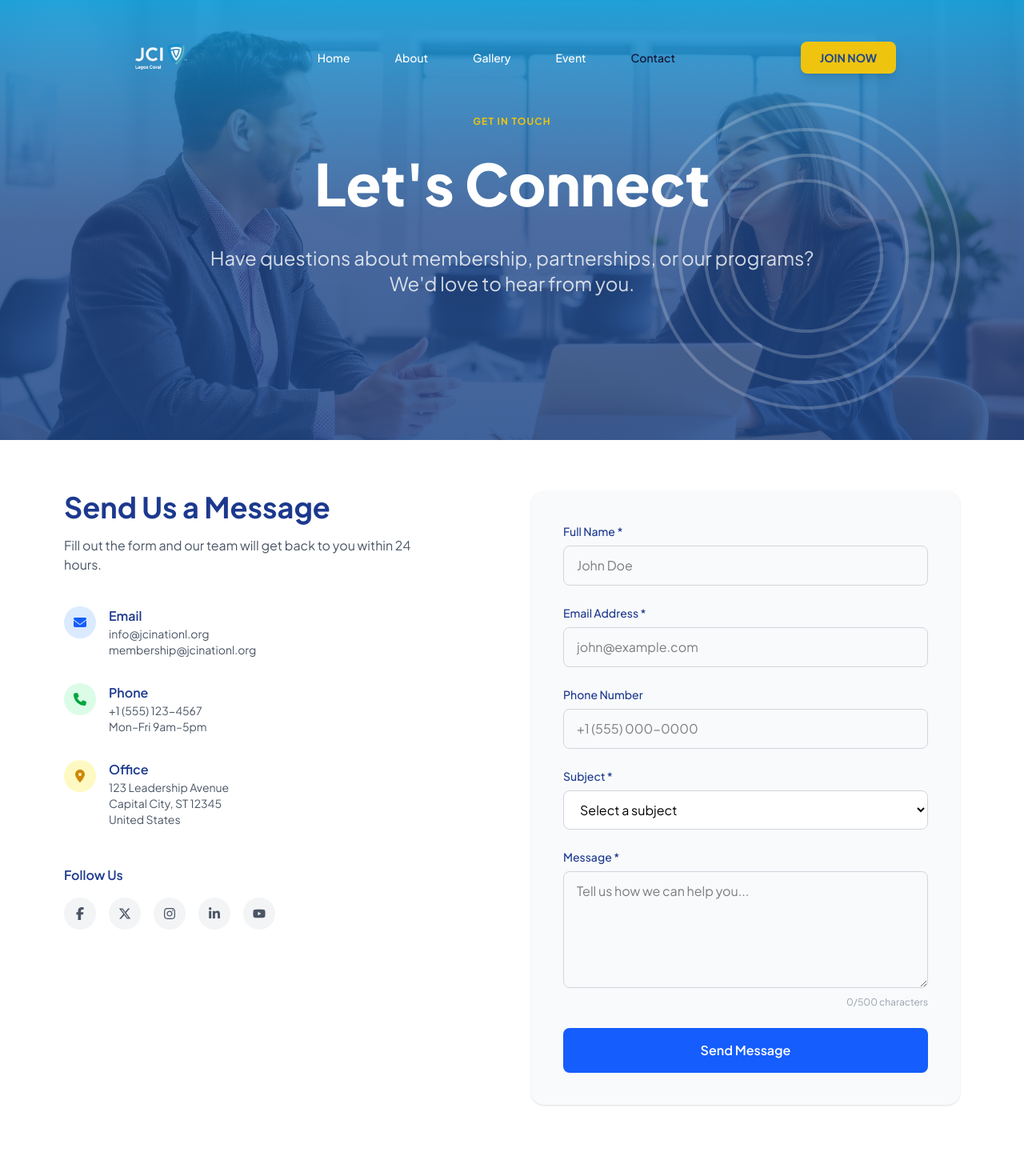
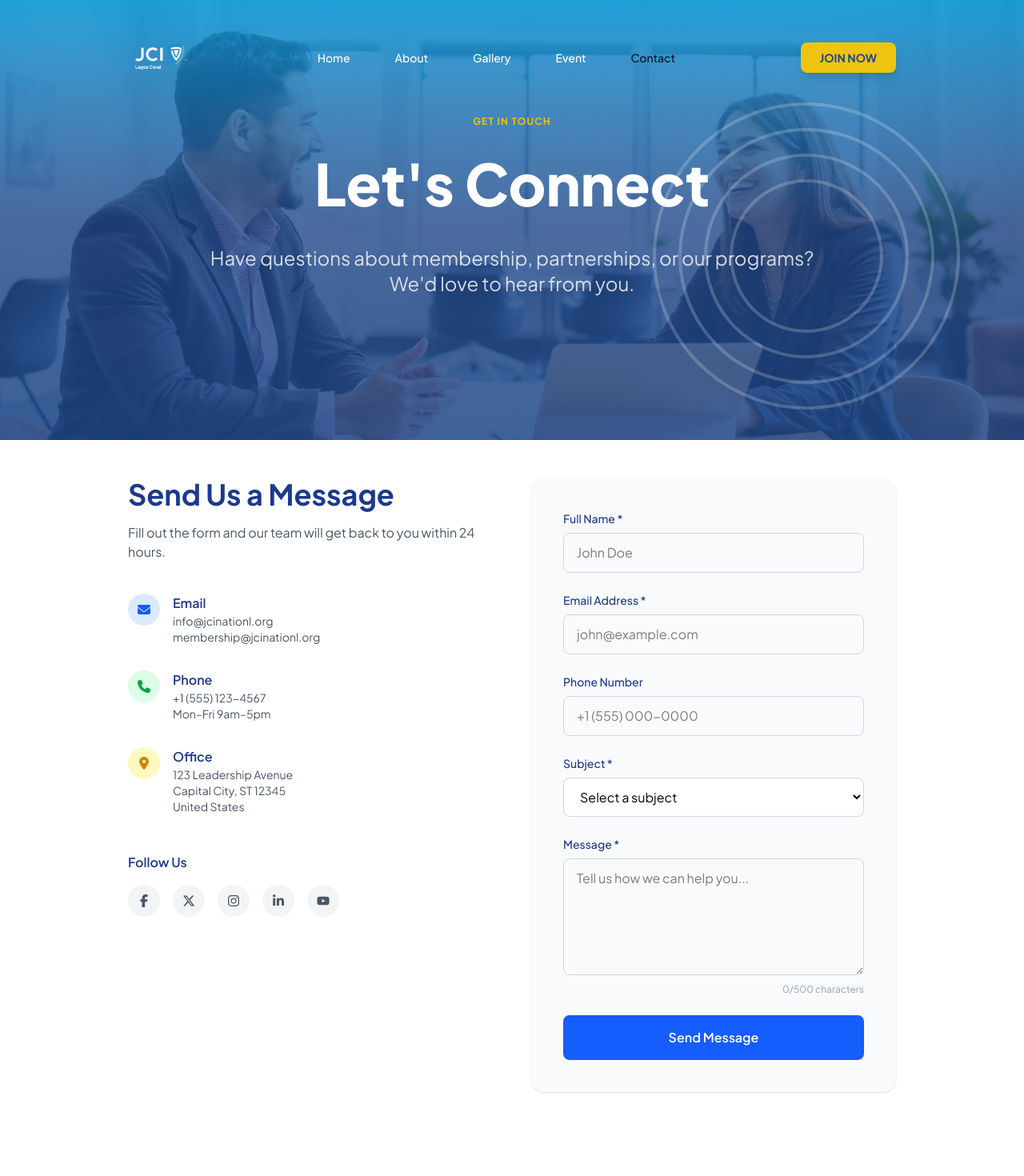
Before and after one commit to Oluwadunsindavid/JCILAGOSCORAL, a React (Vite) app: page /contact in a window 1280 px wide. Shown: the top 1470 px of the page at 80% size. Built offline with nearby package versions, Linux system fonts and the light colour scheme.

Commit message:
`Updated logo imports and contact link in various components`

```diff
--- a/src/Footer.jsx
+++ b/src/Footer.jsx
@@ -1,5 +1,5 @@
 import React from "react";
-import darklogo from "./assets/123.PNG";
+import darklogo from "./assets/darkLogo.PNG";
 import { Link } from "react-router-dom";
 import {
   RiFacebookFill,
--- a/src/Navbar.jsx
+++ b/src/Navbar.jsx
@@ -1,5 +1,5 @@
 import React, { useEffect, useState } from "react";
-import { Link, NavLink } from "react-router-dom";
+import { Link, Links, NavLink } from "react-router-dom";
 import logo from "./assets/logo.PNG";
 import darkLogo from "./assets/darkLogo.PNG";
 import { IoMdClose } from "react-icons/io";
@@ -98,9 +98,12 @@ const Navbar = () => {
 
         {/* Desktop CTA */}
         <div className="hidden md:block">
-          <button className="px-6 py-2.5 bg-jci-yellow text-jci-navy font-jakarta font-bold text-sm rounded-lg hover:bg-jci-yellow/90 transition-all shadow-lg cursor-pointer">
+          <Link
+            to="/contact"
+            className="px-6 py-2.5 bg-jci-yellow text-jci-navy font-jakarta font-bold text-sm rounded-lg hover:bg-jci-yellow/90 transition-all shadow-lg cursor-pointer"
+          >
             JOIN NOW
-          </button>
+          </Link>
         </div>
 
         {/* Mobile Menu Toggle Icon */}
@@ -113,9 +116,7 @@ const Navbar = () => {
           ) : (
             <BiMenuAltRight
               size={32}
-              className={`${
-                showNav ? "text-jci-black" : "text-white"
-              }  mr-4`}
+              className={`${showNav ? "text-jci-black" : "text-white"}  mr-4`}
             />
           )}
         </div>
@@ -146,9 +147,13 @@ const Navbar = () => {
               </NavLink>
             ))}
 
-            <button className="mt-8 px-10 py-4 bg-jci-yellow text-jci-navy font-jakarta font-bold text-lg rounded-full shadow-2xl">
+            <Link
+              to="/contact"
+              onClick={() => setVisible(false)}
+              className="mt-8 px-10 py-4 bg-jci-yellow text-jci-navy font-jakarta font-bold text-lg rounded-full shadow-2xl"
+            >
               JOIN NOW
-            </button>
+            </Link>
           </div>
         </div>
       </nav>
--- a/src/components/ContactComp/Contact.jsx
+++ b/src/components/ContactComp/Contact.jsx
@@ -12,7 +12,7 @@ import {
 
 const Contact = () => {
   return (
-    <section className="bg-white py-16 px-4 sm:px-8 lg:px-20">
+    <section className="bg-white py-8 sm:py-10 lg:py-12 px-6 md:px-10 lg:px-16 xl:px-40 transition-all duration-500">
       <div className="max-w-7xl mx-auto grid lg:grid-cols-2 gap-12">
         {/* LEFT CONTENT */}
         <div>
--- a/src/components/HomeComp/ExploreJCI.jsx
+++ b/src/components/HomeComp/ExploreJCI.jsx
@@ -30,7 +30,7 @@ const ExploreJCI = () => {
             <p className="text-sm sm:text-base text-gray-600 mb-4 sm:mb-6 leading-relaxed">
               Learn about our mission, vision, and the impact we create globally
             </p>
-            <div class="flex items-center text-jci-blue font-jakarta font-semibold text-sm group-hover:gap-3 gap-2 transition-all">
+            <div className="flex items-center text-jci-blue font-jakarta font-semibold text-sm group-hover:gap-3 gap-2 transition-all">
               <span>Learn More</span>
               <i className="text-lg">
                 <FaArrowRight />
@@ -52,7 +52,7 @@ const ExploreJCI = () => {
             <p className="text-sm sm:text-base text-gray-600 mb-4 sm:mb-6 leading-relaxed">
               Explore photos from our events, projects, and community activities
             </p>
-            <div class="flex items-center text-jci-blue font-jakarta font-semibold text-sm group-hover:gap-3 gap-2 transition-all">
+            <div className="flex items-center text-jci-blue font-jakarta font-semibold text-sm group-hover:gap-3 gap-2 transition-all">
               <span>Learn More</span>
               <i className="text-lg">
                 <FaArrowRight />
@@ -75,7 +75,7 @@ const ExploreJCI = () => {
               Discover upcoming conferences, workshops, and networking
               opportunities
             </p>
-            <div class="flex items-center text-jci-blue font-jakarta font-semibold text-sm group-hover:gap-3 gap-2 transition-all">
+            <div className="flex items-center text-jci-blue font-jakarta font-semibold text-sm group-hover:gap-3 gap-2 transition-all">
               <span>Learn More</span>
               <i className="text-lg">
                 <FaArrowRight />
@@ -97,7 +97,7 @@ const ExploreJCI = () => {
             <p className="text-sm sm:text-base text-gray-600 mb-4 sm:mb-6 leading-relaxed">
               Get in touch with us for inquiries, partnerships, or support
             </p>
-            <div class="flex items-center text-jci-blue font-jakarta font-semibold text-sm group-hover:gap-3 gap-2 transition-all">
+            <div className="flex items-center text-jci-blue font-jakarta font-semibold text-sm group-hover:gap-3 gap-2 transition-all">
               <span>Learn More</span>
               <i className="text-lg">
                 <FaArrowRight />
```
